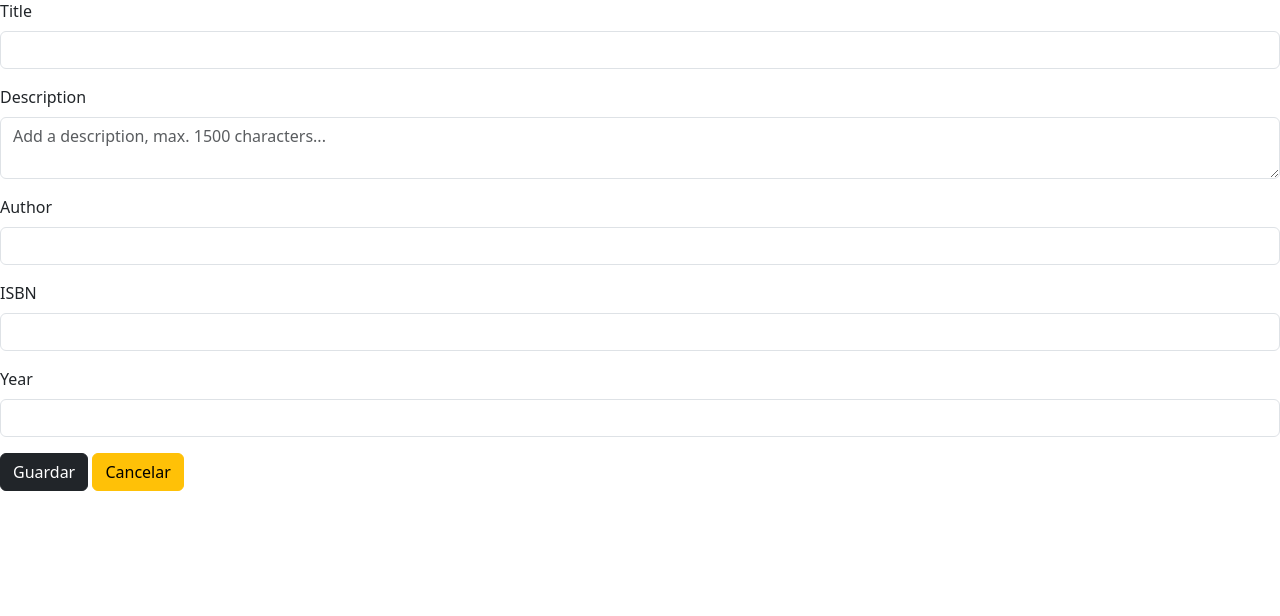
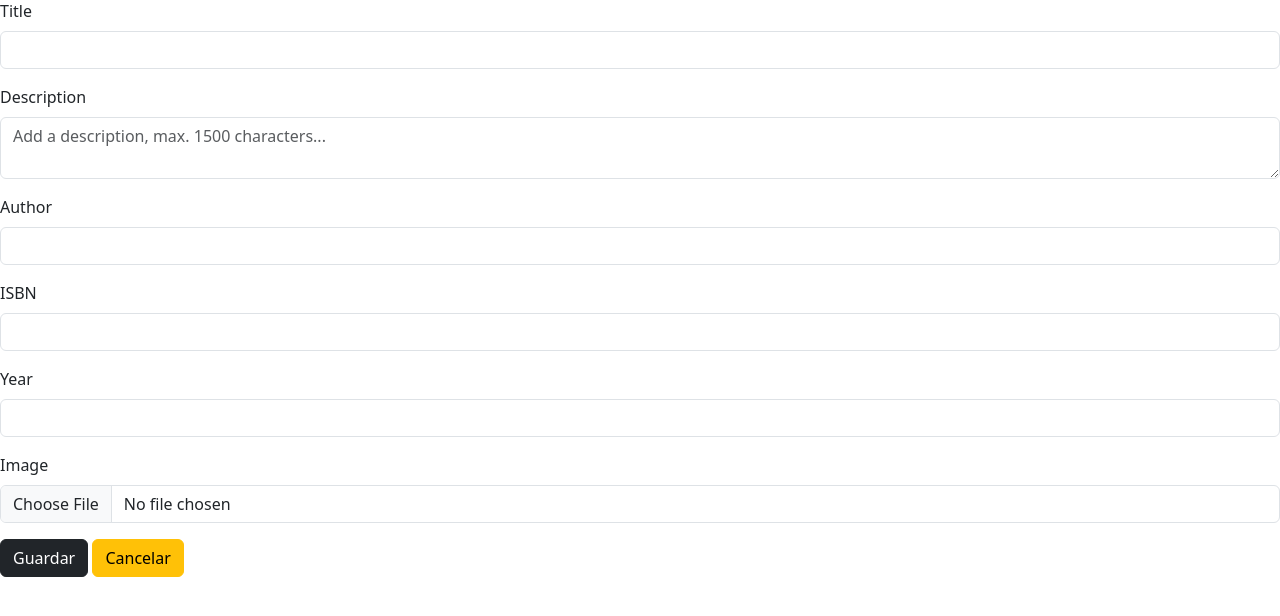
Before and after one commit to MAlexGG/library-php-mvc, a PHP site: page /view/book/create.php in a window 1280 px wide. Shown: the part 73-689 px from the top of the page. Run offline with PHP 8.4, Linux system fonts and the light colour scheme.

Commit message:
image upload to db as blob, show image, and modal corrected for unique id

```diff
--- a/view/book/create.php
+++ b/view/book/create.php
@@ -2,10 +2,10 @@
 require_once("C://xampp/htdocs/library-php-mvc/view/head/header.php");
 ?>
 
-<form action="store.php" method="POST">
+<form action="store.php" method="POST" enctype="multipart/form-data">
     <div class="mb-3">
         <label for="title" class="form-label">Title</label>
-        <input type="text" name="title" class="form-control" id="title" aria-describedby="title">
+        <input type="text" required name="title" class="form-control" id="title" aria-describedby="title">
     </div>
     <div class="mb-3">
         <label for="description" class="form-label">Description</label>
@@ -13,15 +13,21 @@ require_once("C://xampp/htdocs/library-php-mvc/view/head/header.php");
     </div>
     <div class="mb-3">
         <label for="author" class="form-label">Author</label>
-        <input type="text" name="author" class="form-control" id="author" aria-describedby="author">
+        <input type="text" required name="author" class="form-control" id="author" aria-describedby="author">
     </div>
     <div class="mb-3">
         <label for="isbn" class="form-label">ISBN</label>
-        <input type="text" name="isbn" class="form-control" id="isbn" aria-describedby="isbn" maxlength="19">
+        <input type="text" required name="isbn" class="form-control" id="isbn" aria-describedby="isbn" maxlength="19">
     </div>
     <div class="mb-3">
         <label for="year_edition" class="form-label">Year</label>
-        <input type="text" name="year_edition" class="form-control" id="year_edition" aria-describedby="year_edition" maxlength="4">
+        <input type="text" required name="year_edition" class="form-control" id="year_edition" aria-describedby="year_edition" maxlength="4">
+    </div>
+
+    <div class="mb-3">
+        <input type="hidden" name="MAX_FILE_SIZE" value="30000" />
+        <label for="image_url" class="form-label">Image</label>
+        <input type="file" required name="image_url" class="form-control" id="image_url">
     </div>
 
     <button type="submit" class="btn btn-dark">Guardar</button>
--- a/view/book/edit.php
+++ b/view/book/edit.php
@@ -44,6 +44,12 @@ $bookToEdit = $obj->show($_GET['id']);
             <input type="text" class="form-control" id="year_edition" name="year_edition" maxlength="4" value="<?= $bookToEdit["year_edition"] ?>">
         </div>
     </div>
+    <div class="mb-3 row">
+        <label for="image_url" class="col-sm-2 col-form-label">Image</label>
+        <div class="col-sm-10">
+            <input type="file" class="form-control" id="image_url" name="image_url">
+        </div>
+    </div>
     <div>
         <input type="submit" class="btn btn-warning" value="Update">
         <a class="btn btn-dark" href="show.php?=id<?= $bookToEdit["id"] ?>">Cancel</a>
--- a/view/book/store.php
+++ b/view/book/store.php
@@ -2,5 +2,6 @@
 
 require_once("C://xampp/htdocs/library-php-mvc/controller/BookController.php");
 
+$image = file_get_contents($_FILES['image_url']['tmp_name']);
 $obj = new BookController();
-$obj->save($_POST['title'], $_POST['description'], $_POST['author'], $_POST['isbn'], $_POST['year_edition']);
+$obj->save($_POST['title'], $_POST['description'], $_POST['author'], $_POST['isbn'], $_POST['year_edition'], $image);
```
Also changed, not shown: controller/BookController.php (+4 -4 lines), model/BookModel.php (+6 -5 lines), view/book/index.php (+4 -10 lines), view/book/show.php (+1 -1 lines).
